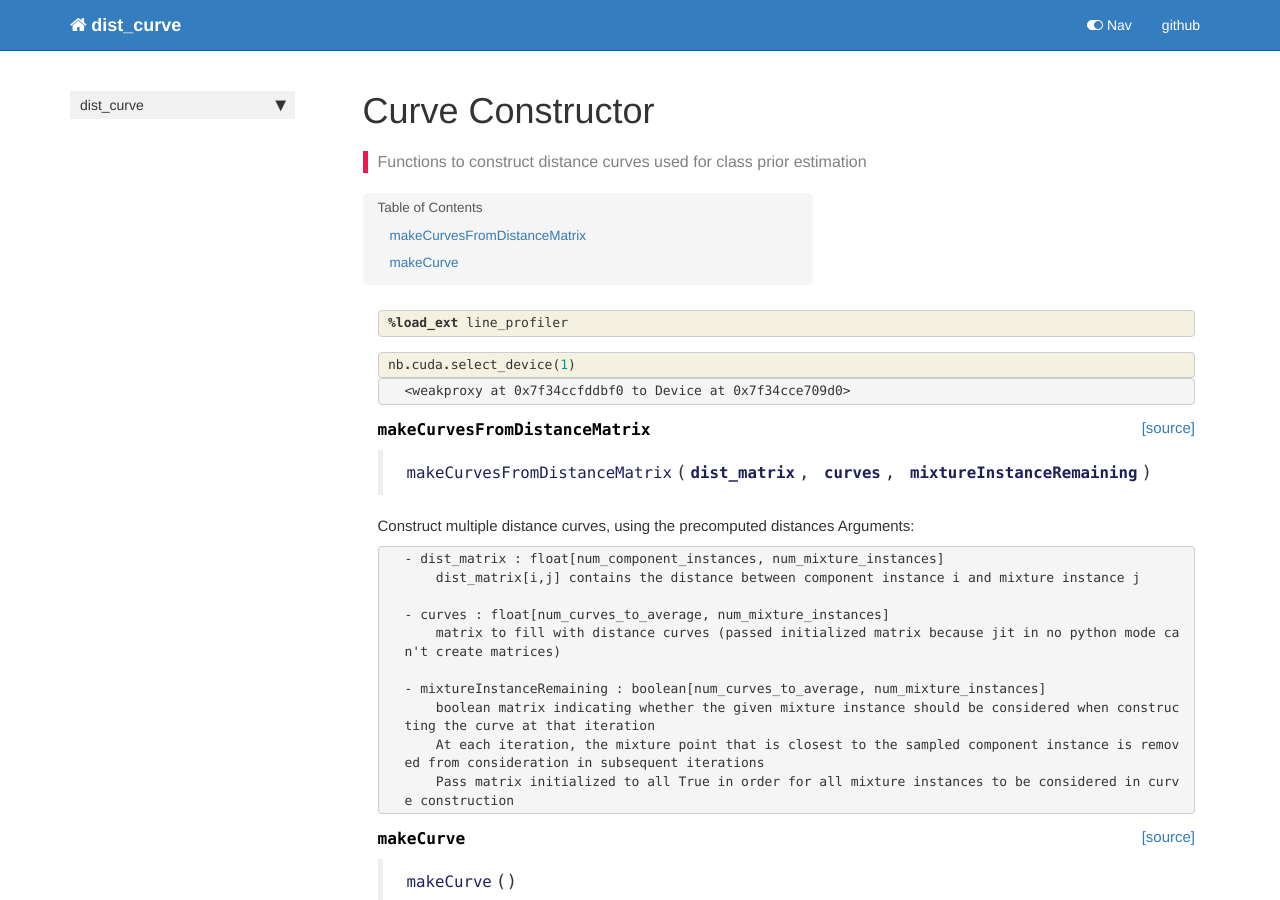
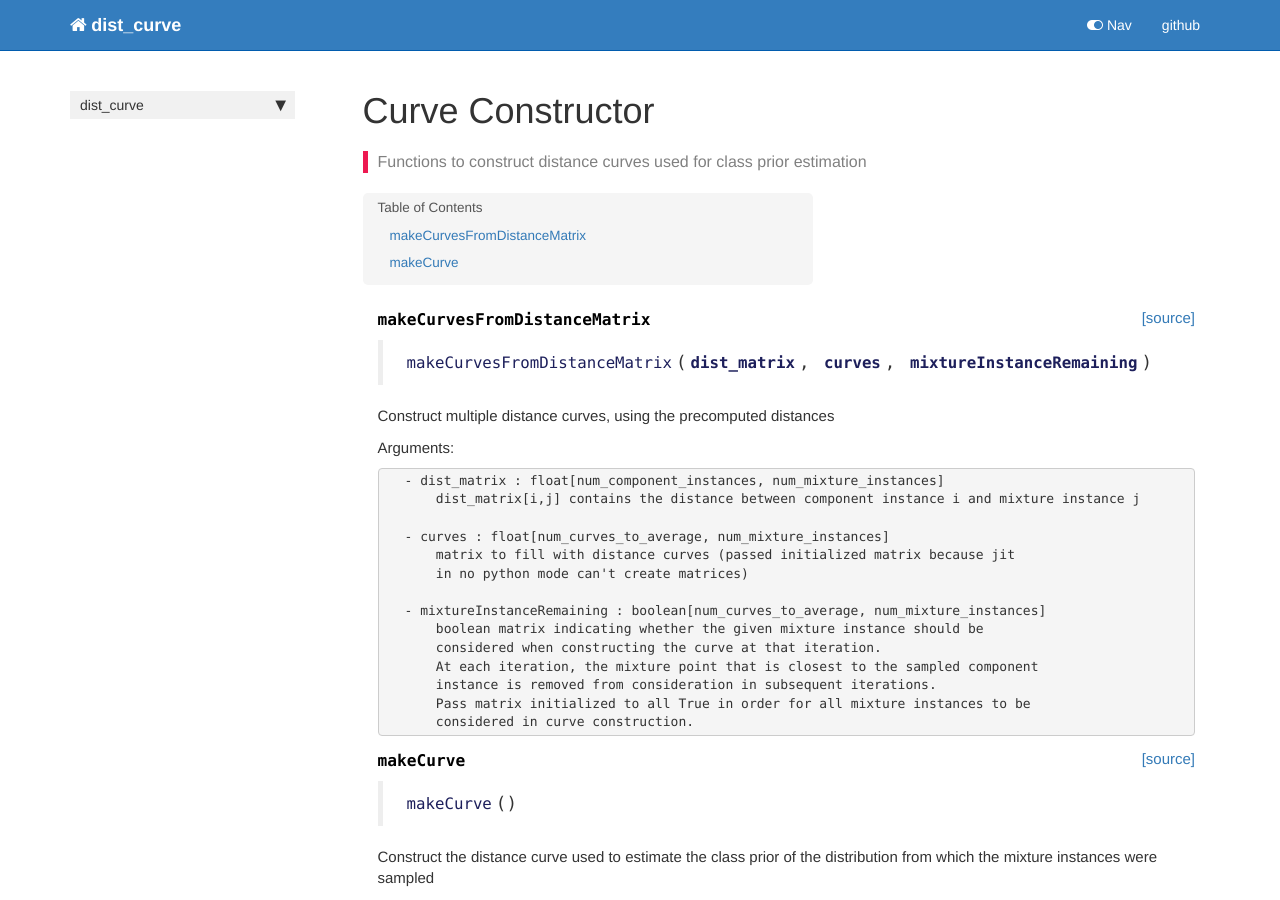
Before and after one commit to Dzeiberg/dist_curve, a Jekyll site: the page built from docs/Curve_Constructor.html, in a window 1280 px wide and 900 px high. Built offline with Jekyll 4.4.1, drawn with Linux system fonts in a browser that asks for light colours; nearby versions of some CDN libraries; comment, search, counter and statistics services are not loaded.

Commit message:
modify curve constructor docs

```diff
--- a/docs/Curve_Constructor.html
+++ b/docs/Curve_Constructor.html
@@ -32,56 +32,6 @@ nb_path: "02_Curve_Constructor.ipynb"
     {% raw %}
 
 <div class="cell border-box-sizing code_cell rendered">
-<div class="input">
-
-<div class="inner_cell">
-    <div class="input_area">
-<div class=" highlight hl-ipython3"><pre><span></span><span class="o">%</span><span class="k">load_ext</span> line_profiler
-</pre></div>
-
-    </div>
-</div>
-</div>
-
-</div>
-    {% endraw %}
-
-    {% raw %}
-
-<div class="cell border-box-sizing code_cell rendered">
-
-</div>
-    {% endraw %}
-
-    {% raw %}
-
-<div class="cell border-box-sizing code_cell rendered">
-<div class="input">
-
-<div class="inner_cell">
-    <div class="input_area">
-<div class=" highlight hl-ipython3"><pre><span></span><span class="n">nb</span><span class="o">.</span><span class="n">cuda</span><span class="o">.</span><span class="n">select_device</span><span class="p">(</span><span class="mi">1</span><span class="p">)</span>
-</pre></div>
-
-    </div>
-</div>
-</div>
-
-<div class="output_wrapper">
-<div class="output">
-
-<div class="output_area">
-
-
-
-<div class="output_text output_subarea output_execute_result">
-<pre>&lt;weakproxy at 0x7f34ccfddbf0 to Device at 0x7f34cce709d0&gt;</pre>
-</div>
-
-</div>
-
-</div>
-</div>
 
 </div>
     {% endraw %}
@@ -99,19 +49,23 @@ nb_path: "02_Curve_Constructor.ipynb"
 <div class="output_markdown rendered_html output_subarea ">
 <h4 id="makeCurvesFromDistanceMatrix" class="doc_header"><code>makeCurvesFromDistanceMatrix</code><a href="https://github.com/Dzeiberg/dist_curve/tree/master/dist_curve/curve_constructor.py#L12" class="source_link" style="float:right">[source]</a></h4><blockquote><p><code>makeCurvesFromDistanceMatrix</code>(<strong><code>dist_matrix</code></strong>, <strong><code>curves</code></strong>, <strong><code>mixtureInstanceRemaining</code></strong>)</p>
 </blockquote>
-<p>Construct multiple distance curves, using the precomputed distances
-Arguments:</p>
+<p>Construct multiple distance curves, using the precomputed distances</p>
+<p>Arguments:</p>
 
 <pre><code>- dist_matrix : float[num_component_instances, num_mixture_instances]
     dist_matrix[i,j] contains the distance between component instance i and mixture instance j
 
 - curves : float[num_curves_to_average, num_mixture_instances]
-    matrix to fill with distance curves (passed initialized matrix because jit in no python mode can't create matrices)
+    matrix to fill with distance curves (passed initialized matrix because jit
+    in no python mode can't create matrices)
 
 - mixtureInstanceRemaining : boolean[num_curves_to_average, num_mixture_instances]
-    boolean matrix indicating whether the given mixture instance should be considered when constructing the curve at that iteration
-    At each iteration, the mixture point that is closest to the sampled component instance is removed from consideration in subsequent iterations
-    Pass matrix initialized to all True in order for all mixture instances to be considered in curve construction</code></pre>
+    boolean matrix indicating whether the given mixture instance should be
+    considered when constructing the curve at that iteration.
+    At each iteration, the mixture point that is closest to the sampled component
+    instance is removed from consideration in subsequent iterations.
+    Pass matrix initialized to all True in order for all mixture instances to be
+    considered in curve construction.</code></pre>
 
 </div>
 
@@ -141,9 +95,10 @@ Arguments:</p>
 
 
 <div class="output_markdown rendered_html output_subarea ">
-<h4 id="makeCurve" class="doc_header"><code>makeCurve</code><a href="https://github.com/Dzeiberg/dist_curve/tree/master/dist_curve/curve_constructor.py#L52" class="source_link" style="float:right">[source]</a></h4><blockquote><p><code>makeCurve</code>()</p>
+<h4 id="makeCurve" class="doc_header"><code>makeCurve</code><a href="https://github.com/Dzeiberg/dist_curve/tree/master/dist_curve/curve_constructor.py#L56" class="source_link" style="float:right">[source]</a></h4><blockquote><p><code>makeCurve</code>()</p>
 </blockquote>
-<p>Construct the distance curve used to estimate the class prior of the distribution from which the mixture instances were sampled</p>
+<p>Construct the distance curve used to estimate the class prior
+of the distribution from which the mixture instances were sampled</p>
 <p>Arguments:</p>
 
 <pre><code>- compInstances : float[num_component_instances, dim]
```
Also changed, not shown: dist_curve/curve_constructor.py (+12 -7 lines), 1 other file.
